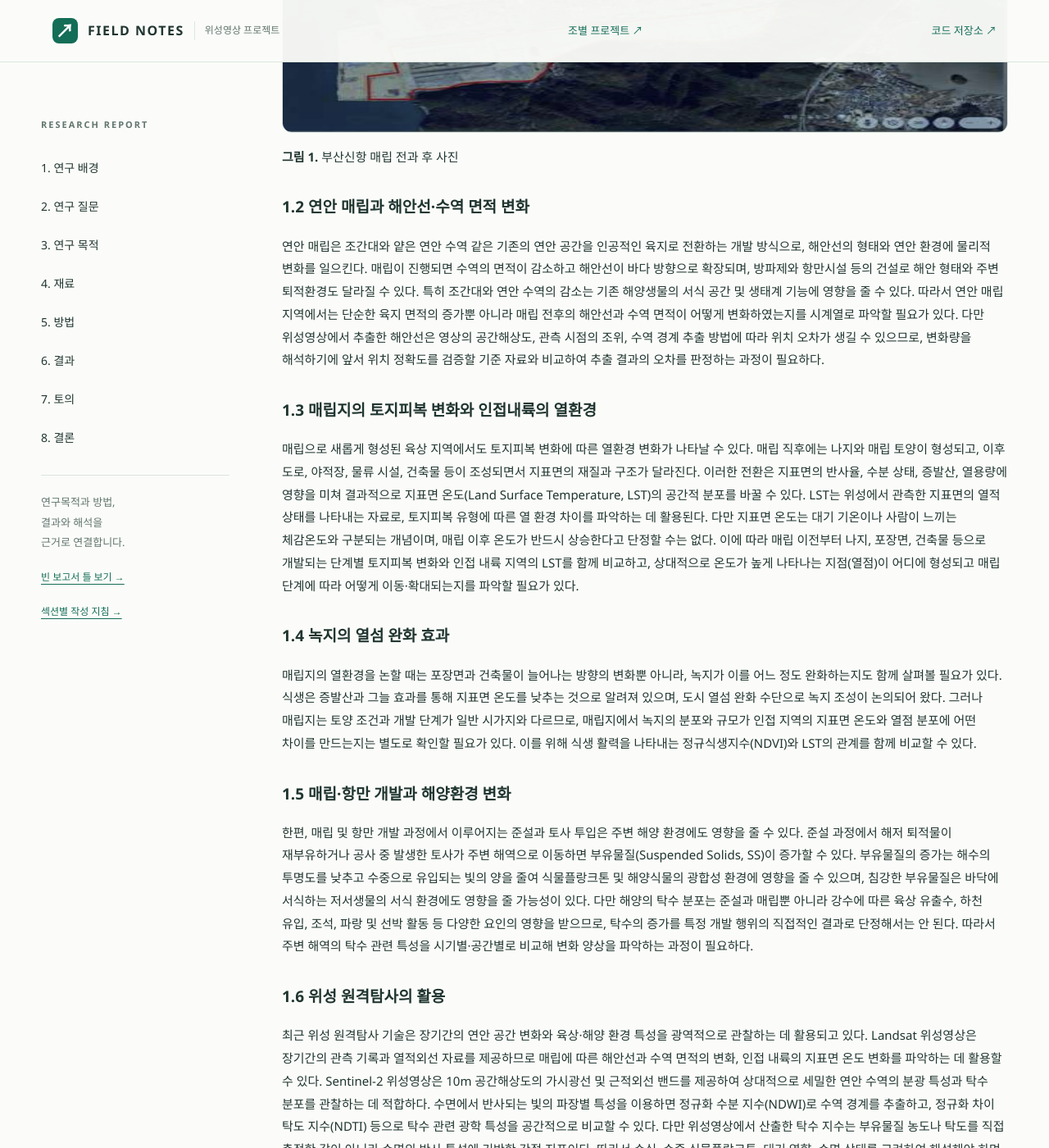
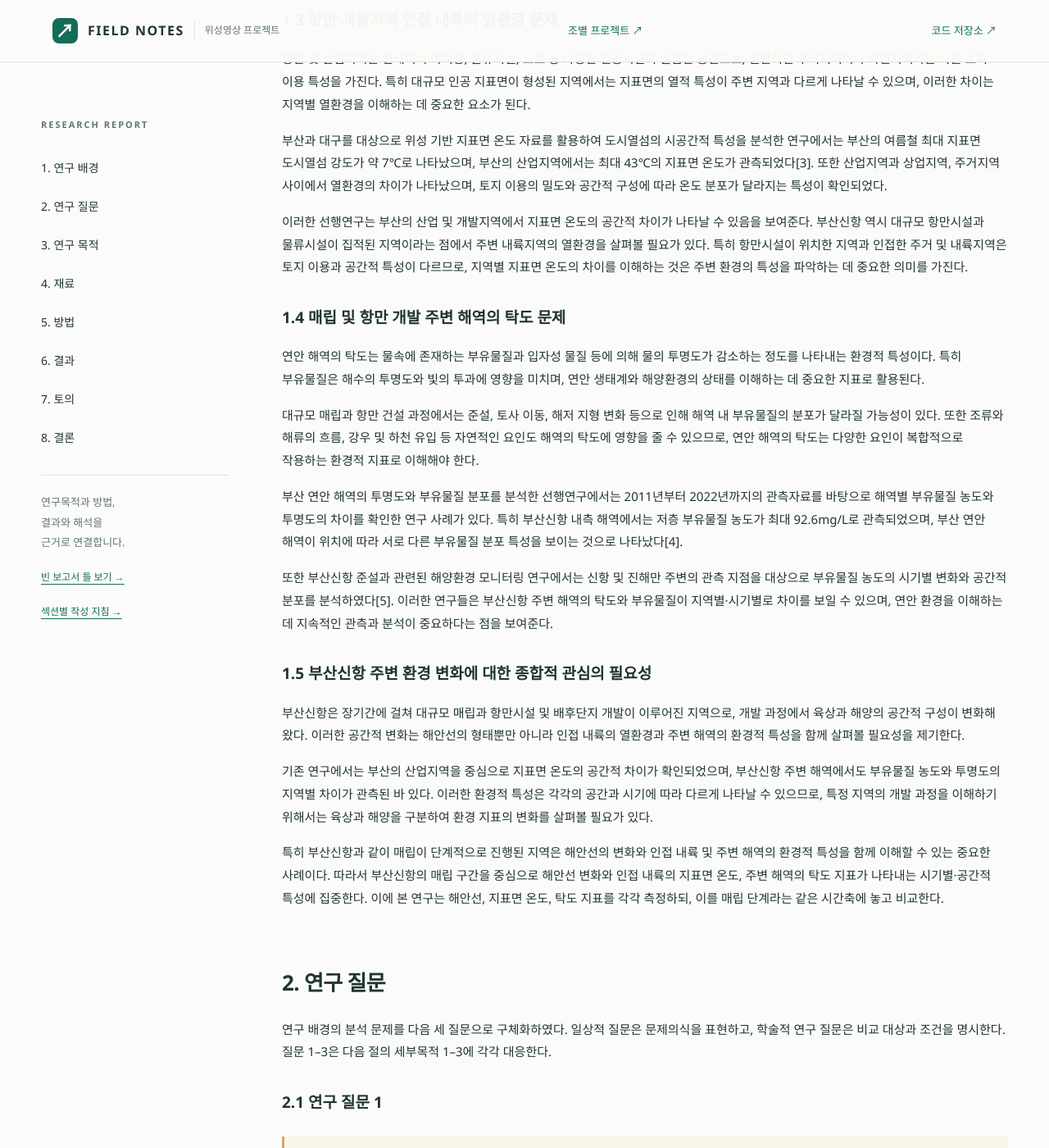
Before and after one commit to chasooin/class2026_02_surveying2_team5, a Jekyll site: the page built from docs/index.md, in a window 1280 px wide and 1400 px high, scrolled down 2532 px. Shown: the whole window at 82% size. Built offline with Jekyll 4.4.1, drawn with Linux system fonts in a browser that asks for light colours; some of the changed text lies outside the part shown.

Commit message:
Update index.md

```diff
--- a/docs/index.md
+++ b/docs/index.md
@@ -19,45 +19,49 @@ badge: "DEMO / 실제 관측 결과 아님"
 
 ## 1. 연구 배경 {#background}
 
-### 1.1 매립에 따른 환경 변화, 주목해야 할 이유
-부산신항은 세계 7위 수준의 컨테이너 처리 능력을 갖춘 항만으로, 배후부지 확장이 2035년까지 단계적으로 추진되고 있다. 대규모 매립과 준설이 주변 해역의 환경과 지형에 미치는 영향을 검토해야 한다는 점은 기존 연구들에서도 제기되어 왔다. 따라서 개발이 계속되는 지금, 해안선과 열환경, 바다 환경이 어떻게 변해 왔는지 객관적으로 파악하는 일이 필요하다. 2019년 한국해양과학기술협의회 학술대회 초록은 부산항 신항 건설로 준설과 매립 같은 대규모 공사가 진행되어 주변 해역의 해양환경과 지형 변화에 미치는 영향을 검토할 필요가 있었다고 이야기한다. 더해서, 용원해역의 전면이 신항 사업으로 매립되면서 해수 흐름이 막히고 좁고 긴 수로로 바뀌어 오염물질이 체류할 것으로 판단된다.
+### 1.1 부산신항 개발과 매립에 따른 공간적 변화
 
-![그림 1. 부산신항 매립 전 후.](figures/부산신항.png)
+부산신항은 동북아시아 물류 중심 항만의 구축을 목적으로 추진된 대규모 항만 개발사업으로, 부산광역시 강서구 가덕도 북안과 경상남도 창원시 진해구 용원동·웅동·제덕만 일원에 걸쳐 조성되고 있다. 부산광역시의 항만 개발 현황에 따르면 부산신항 개발은 1995년부터 시작되었으며, 부두와 항만 배후단지, 도로 및 철도 등 대규모 기반시설의 확충이 단계적으로 진행되어 왔다[1].
 
-**그림 1.** 부산신항 매립 전과 후 사진
+부산신항 개발은 기존 해안지역에 항만시설과 물류단지를 조성하기 위한 매립 및 부지 확장을 포함한다. 이러한 과정에서 기존 해안과 해수면의 경계가 변화하고, 과거 해역이었던 공간이 항만시설과 육상 기반시설로 전환되었다. 부산신항은 장기간에 걸쳐 여러 구간에서 개발이 진행된 지역이므로, 개발 시기에 따라 해안선의 형태와 육상·해양 공간의 구성이 달라졌다는 특징을 가진다.
 
-### 1.2 연안 매립과 해안선·수역 면적 변화
-연안 매립은 조간대와 얕은 연안 수역 같은 기존의 연안 공간을 인공적인 육지로 전환하는 개발 방식으로, 해안선의 형태와 연안 환경에 물리적 변화를 일으킨다. 매립이 진행되면 수역의 면적이 감소하고 해안선이 바다 방향으로 확장되며, 방파제와 항만시설 등의 건설로 해안 형태와 주변 퇴적환경도 달라질 수 있다. 특히 조간대와 연안 수역의 감소는 기존 해양생물의 서식 공간 및 생태계 기능에 영향을 줄 수 있다. 따라서 연안 매립 지역에서는 단순한 육지 면적의 증가뿐 아니라 매립 전후의 해안선과 수역 면적이 어떻게 변화하였는지를 시계열로 파악할 필요가 있다. 다만 위성영상에서 추출한 해안선은 영상의 공간해상도, 관측 시점의 조위, 수역 경계 추출 방법에 따라 위치 오차가 생길 수 있으므로, 변화량을 해석하기에 앞서 위치 정확도를 검증할 기준 자료와 비교하여 추출 결과의 오차를 판정하는 과정이 필요하다.
+이처럼 대규모 매립이 이루어진 지역에서 해안선은 단순한 지리적 경계가 아니라 개발에 따른 공간 구조의 변화를 보여주는 중요한 지표이다. 따라서 부산신항의 개발 과정을 이해하기 위해서는 매립에 따른 해안선의 변화와 그에 따른 주변 공간의 변화를 함께 살펴볼 필요가 있다.
 
-### 1.3 매립지의 토지피복 변화와 인접내륙의 열환경
-매립으로 새롭게 형성된 육상 지역에서도 토지피복 변화에 따른 열환경 변화가 나타날 수 있다. 매립 직후에는 나지와 매립 토양이 형성되고, 이후 도로, 야적장, 물류 시설, 건축물 등이 조성되면서 지표면의 재질과 구조가 달라진다. 이러한 전환은 지표면의 반사율, 수분 상태, 증발산, 열용량에 영향을 미쳐 결과적으로 지표면 온도(Land Surface Temperature, LST)의 공간적 분포를 바꿀 수 있다. LST는 위성에서 관측한 지표면의 열적 상태를 나타내는 자료로, 토지피복 유형에 따른 열 환경 차이를 파악하는 데 활용된다. 다만 지표면 온도는 대기 기온이나 사람이 느끼는 체감온도와 구분되는 개념이며, 매립 이후 온도가 반드시 상승한다고 단정할 수는 없다. 이에 따라 매립 이전부터 나지, 포장면, 건축물 등으로 개발되는 단계별 토지피복 변화와 인접 내륙 지역의 LST를 함께 비교하고, 상대적으로 온도가 높게 나타나는 지점(열점)이 어디에 형성되고 매립 단계에 따라 어떻게 이동·확대되는지를 파악할 필요가 있다.
+### 1.2 매립에 따른 해안선 및 연안 환경 변화의 중요성
 
-### 1.4 녹지의 열섬 완화 효과
-매립지의 열환경을 논할 때는 포장면과 건축물이 늘어나는 방향의 변화뿐 아니라, 녹지가 이를 어느 정도 완화하는지도 함께 살펴볼 필요가 있다. 식생은 증발산과 그늘 효과를 통해 지표면 온도를 낮추는 것으로 알려져 있으며, 도시 열섬 완화 수단으로 녹지 조성이 논의되어 왔다. 그러나 매립지는 토양 조건과 개발 단계가 일반 시가지와 다르므로, 매립지에서 녹지의 분포와 규모가 인접 지역의 지표면 온도와 열점 분포에 어떤 차이를 만드는지는 별도로 확인할 필요가 있다. 이를 위해 식생 활력을 나타내는 정규식생지수(NDVI)와 LST의 관계를 함께 비교할 수 있다.
+연안지역은 육지와 바다가 만나는 공간으로, 해안선의 형태와 수심, 조류 및 퇴적물의 이동 등 여러 자연적 요인이 상호작용하는 환경이다. 이러한 지역에서 대규모 매립과 해안 구조물의 설치가 이루어지면 기존 해안의 형태뿐만 아니라 주변 해역의 물리적 환경에도 변화가 나타날 가능성이 있다.
 
-### 1.5 매립·항만 개발과 해양환경 변화
-한편, 매립 및 항만 개발 과정에서 이루어지는 준설과 토사 투입은 주변 해양 환경에도 영향을 줄 수 있다. 준설 과정에서 해저 퇴적물이 재부유하거나 공사 중 발생한 토사가 주변 해역으로 이동하면 부유물질(Suspended Solids, SS)이 증가할 수 있다. 부유물질의 증가는 해수의 투명도를 낮추고 수중으로 유입되는 빛의 양을 줄여 식물플랑크톤 및 해양식물의 광합성 환경에 영향을 줄 수 있으며, 침강한 부유물질은 바닥에 서식하는 저서생물의 서식 환경에도 영향을 줄 가능성이 있다. 다만 해양의 탁수 분포는 준설과 매립뿐 아니라 강수에 따른 육상 유출수, 하천 유입, 조석, 파랑 및 선박 활동 등 다양한 요인의 영향을 받으므로, 탁수의 증가를 특정 개발 행위의 직접적인 결과로 단정해서는 안 된다. 따라서 주변 해역의 탁수 관련 특성을 시기별·공간별로 비교해 변화 양상을 파악하는 과정이 필요하다.
+특히 방파제와 호안 등 해안 구조물의 조성은 파랑과 조류의 흐름에 영향을 줄 수 있으며, 해저 지형과 퇴적물의 이동에도 영향을 미칠 수 있다. 따라서 매립에 따른 해안선 변화는 단순한 육지 면적의 증가를 의미하는 것이 아니라, 연안 공간의 물리적 구조가 변화하는 과정으로 이해할 필요가 있다.
 
-### 1.6 위성 원격탐사의 활용
-최근 위성 원격탐사 기술은 장기간의 연안 공간 변화와 육상·해양 환경 특성을 광역적으로 관찰하는 데 활용되고 있다. Landsat 위성영상은 장기간의 관측 기록과 열적외선 자료를 제공하므로 매립에 따른 해안선과 수역 면적의 변화, 인접 내륙의 지표면 온도 변화를 파악하는 데 활용할 수 있다. Sentinel-2 위성영상은 10m 공간해상도의 가시광선 및 근적외선 밴드를 제공하여 상대적으로 세밀한 연안 수역의 분광 특성과 탁수 분포를 관찰하는 데 적합하다. 수면에서 반사되는 빛의 파장별 특성을 이용하면 정규화 수분 지수(NDWI)로 수역 경계를 추출하고, 정규화 차이 탁도 지수(NDTI) 등으로 탁수 관련 광학 특성을 공간적으로 비교할 수 있다. 다만 위성영상에서 산출한 탁수 지수는 부유물질 농도나 탁도를 직접 측정한 값이 아니라 수면의 반사 특성에 기반한 간접 지표이다. 따라서 수심, 수중 식물플랑크톤, 대기 영향, 수면 상태를 고려하여 해석해야 하며, 실제 농도를 정량적으로 추정하기 위해서는 현장 관측 자료와의 보정·검증이 필요하다.
+실제로 새만금 방조제 건설에 따른 연안 환경 변화를 분석한 연구에서는 Landsat 시계열을 활용하여 공사 진행 시기에 따른 해수 내 부유물질 농도의 변화를 확인하였다[2]. 이는 대규모 연안 개발이 이루어지는 과정에서 해안선의 변화와 주변 해역의 환경적 특성을 함께 살펴보는 것이 중요하다는 점을 보여준다.
 
-![그림 2. 해양생태계의 유기적 관계](figures/Marine_ecosystem.png)
+### 1.3 항만 개발지역 인접 내륙의 열환경 문제
 
-**그림 2.** 해양 생태계의 유기적 관계 그림
+항만 및 산업지역은 컨테이너 야적장, 물류시설, 도로 등 다양한 인공시설이 밀집한 공간으로, 일반적인 주거지역이나 자연지역과는 다른 토지 이용 특성을 가진다. 특히 대규모 인공 지표면이 형성된 지역에서는 지표면의 열적 특성이 주변 지역과 다르게 나타날 수 있으며, 이러한 차이는 지역별 열환경을 이해하는 데 중요한 요소가 된다.
 
-![그림 3. colab 탁수 분포](figures/탁수분포.png)
+부산과 대구를 대상으로 위성 기반 지표면 온도 자료를 활용하여 도시열섬의 시공간적 특성을 분석한 연구에서는 부산의 여름철 최대 지표면 도시열섬 강도가 약 7℃로 나타났으며, 부산의 산업지역에서는 최대 43℃의 지표면 온도가 관측되었다[3]. 또한 산업지역과 상업지역, 주거지역 사이에서 열환경의 차이가 나타났으며, 토지 이용의 밀도와 공간적 구성에 따라 온도 분포가 달라지는 특성이 확인되었다.
 
-**그림 3.** 연도별 탁도 지수 변화 (빨간색)
+이러한 선행연구는 부산의 산업 및 개발지역에서 지표면 온도의 공간적 차이가 나타날 수 있음을 보여준다. 부산신항 역시 대규모 항만시설과 물류시설이 집적된 지역이라는 점에서 주변 내륙지역의 열환경을 살펴볼 필요가 있다. 특히 항만시설이 위치한 지역과 인접한 주거 및 내륙지역은 토지 이용과 공간적 특성이 다르므로, 지역별 지표면 온도의 차이를 이해하는 것은 주변 환경의 특성을 파악하는 데 중요한 의미를 가진다.
 
-### 1.7 연구 의의 및 목적
-이에 본 연구는 부산신항 매립 및 항만 개발에 따른 주변 연안의 육상·해양 환경 변화 양상을 파악하는 것을 목적으로 한다. 이를 위해 첫째, Landsat 위성영상을 활용하여 매립에 따른 해안선과 수역 면적의 시계열 변화를 분석하고, 기준 자료와 비교하여 해안선 추출의 오차를 판정한다. 둘째, Landsat 위성영상에서 산출한 지표면 온도를 바탕으로 매립 과정에서 인접 내륙 지역의 온도와 상대적 고온구역 분포가 어떻게 변화하였는지 파악하고, 녹지(NDVI)와 열환경의 관계를 비교하여 열섬 완화 효과를 살펴본다. 셋째, Sentinel-2 위성영상의 수면 반사도 및 탁수 관련 지표를 활용하여 시기별 탁수 분포의 변화를 파악하고, 이를 바탕으로 부산신항 매립에 따른 주변 해양환경의 변화 양상을 평가한다. 이를 통해 부산신항의 매립 및 항만 개발과 관련된 연안의 물리적 변화, 내륙 열환경, 해양의 광학적 특성을 종합적으로 살펴보고, 향후 연안 환경 변화 모니터링을 위한 기초 자료를 제공하고자 한다.
+### 1.4 매립 및 항만 개발 주변 해역의 탁도 문제
 
-**연구배경 참고 문헌**
-1. 그림 1. 행정안전부(2024), 「9. 매립지 등이 속할 지방자치단체 결정 신청내용 공고문(~10.8.)」, www.mois.go.kr
-2. 그림 2. 김영옥 박사, 해양생태계 건강성 평가 관련 국제동향, 남해특성연구센터, 한국해양과학기술원
-3. 강지운·이정준·이권섭·김성준, 2026, 준설 기원 부유물질이 해산 규조류(Skeletonema costatum)의 성장에 미치는 영향, 환경영향평가 제 35권 제2호
-4. 정수종 교수 연구팀, 2022, 온난화로 늘어난 북반구 식생 지구 온도 낮추는 역할 하는 것으로 밝혀짐, 서울대학교 환경대학원 연구성과
-5. 박준석, 도종대, 백원대, 류경호, 정원무, 진재율, 2019, 부산항 신항에서의 부유사 계절변화 연구, 한국해양과학기술협회
+연안 해역의 탁도는 물속에 존재하는 부유물질과 입자성 물질 등에 의해 물의 투명도가 감소하는 정도를 나타내는 환경적 특성이다. 특히 부유물질은 해수의 투명도와 빛의 투과에 영향을 미치며, 연안 생태계와 해양환경의 상태를 이해하는 데 중요한 지표로 활용된다.
+
+대규모 매립과 항만 건설 과정에서는 준설, 토사 이동, 해저 지형 변화 등으로 인해 해역 내 부유물질의 분포가 달라질 가능성이 있다. 또한 조류와 해류의 흐름, 강우 및 하천 유입 등 자연적인 요인도 해역의 탁도에 영향을 줄 수 있으므로, 연안 해역의 탁도는 다양한 요인이 복합적으로 작용하는 환경적 지표로 이해해야 한다.
+
+부산 연안 해역의 투명도와 부유물질 분포를 분석한 선행연구에서는 2011년부터 2022년까지의 관측자료를 바탕으로 해역별 부유물질 농도와 투명도의 차이를 확인한 연구 사례가 있다. 특히 부산신항 내측 해역에서는 저층 부유물질 농도가 최대 92.6mg/L로 관측되었으며, 부산 연안 해역이 위치에 따라 서로 다른 부유물질 분포 특성을 보이는 것으로 나타났다[4].
+
+또한 부산신항 준설과 관련된 해양환경 모니터링 연구에서는 신항 및 진해만 주변의 관측 지점을 대상으로 부유물질 농도의 시기별 변화와 공간적 분포를 분석하였다[5]. 이러한 연구들은 부산신항 주변 해역의 탁도와 부유물질이 지역별·시기별로 차이를 보일 수 있으며, 연안 환경을 이해하는 데 지속적인 관측과 분석이 중요하다는 점을 보여준다.
+
+### 1.5 부산신항 주변 환경 변화에 대한 종합적 관심의 필요성
+
+부산신항은 장기간에 걸쳐 대규모 매립과 항만시설 및 배후단지 개발이 이루어진 지역으로, 개발 과정에서 육상과 해양의 공간적 구성이 변화해 왔다. 이러한 공간적 변화는 해안선의 형태뿐만 아니라 인접 내륙의 열환경과 주변 해역의 환경적 특성을 함께 살펴볼 필요성을 제기한다.
+
+기존 연구에서는 부산의 산업지역을 중심으로 지표면 온도의 공간적 차이가 확인되었으며, 부산신항 주변 해역에서도 부유물질 농도와 투명도의 지역별 차이가 관측된 바 있다. 이러한 환경적 특성은 각각의 공간과 시기에 따라 다르게 나타날 수 있으므로, 특정 지역의 개발 과정을 이해하기 위해서는 육상과 해양을 구분하여 환경 지표의 변화를 살펴볼 필요가 있다.
+
+특히 부산신항과 같이 매립이 단계적으로 진행된 지역은 해안선의 변화와 인접 내륙 및 주변 해역의 환경적 특성을 함께 이해할 수 있는 중요한 사례이다. 따라서 부산신항의 매립 구간을 중심으로 해안선 변화와 인접 내륙의 지표면 온도, 주변 해역의 탁도 지표가 나타내는 시기별·공간적 특성에 집중한다. 이에 본 연구는 해안선, 지표면 온도, 탁도 지표를 각각 측정하되, 이를 매립 단계라는 같은 시간축에 놓고 비교한다.
+
+
 
 ## 2. 연구 질문 {#question}
 
```
